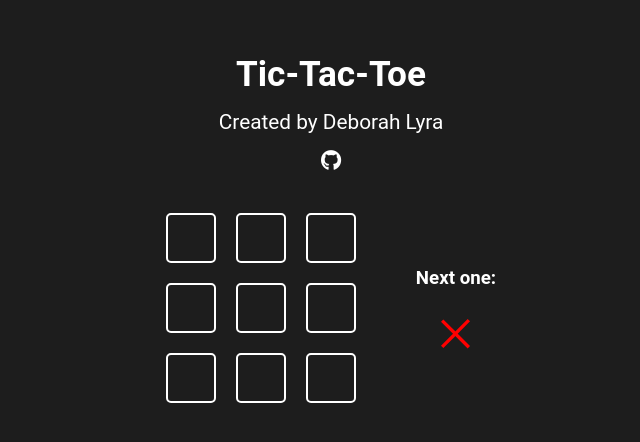
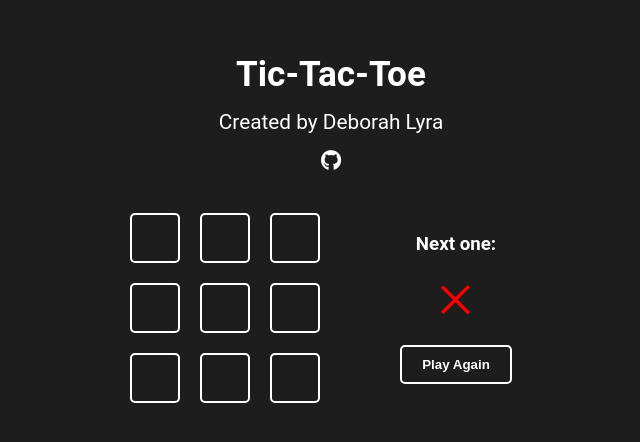
Before and after one commit to DeborahLyra/tic-tac-toe--react, a React (Vite) app: page / in a window 1280 px wide. Shown: the part 192-634 px from the top of the page, without its empty margins (309-949 px from the left). Built offline with nearby package versions, Linux system fonts and the light colour scheme.

Commit message:
reset button

```diff
--- /dev/null
+++ b/src/components/button/Button.jsx
@@ -0,0 +1,28 @@
+import styled from 'styled-components';
+
+
+function Button({ children, onClick, disabled }) {
+    return (
+        <Btn
+        onClick={onClick}
+        disabled = {disabled}
+        >{children}</Btn>
+    )
+}
+
+export const Btn = styled.button`
+    padding: 10px 20px;
+   border: 2px #ffff solid;
+   border-radius: 5px;
+   background-color: transparent;
+   color: #ffff;
+   font-weight: bold;
+    cursor: pointer;
+
+    &:hover{
+        background-color: #ffff;
+        color: black;
+    }
+`
+
+export default Button
--- a/src/components/game/Game.jsx
+++ b/src/components/game/Game.jsx
@@ -2,17 +2,18 @@ import { useState, useEffect } from "react";
 import GameOpition from "../gameOpition/GameOpition"
 import styled from 'styled-components';
 import Icon from "../icon/Icon";
+import GameInfo from "../gameInfo/GameInfo";
 
 //possibilidades de vitórias
 const winerTable = [
-  [0,1,2],
-  [3,4,5],
-  [6,7,8],
-  [0,4,8],
-  [2,4,6],
-  [0,3,6],
-  [1,4,7],
-  [2,5,8],
+  [0, 1, 2],
+  [3, 4, 5],
+  [6, 7, 8],
+  [0, 4, 8],
+  [2, 4, 6],
+  [0, 3, 6],
+  [1, 4, 7],
+  [2, 5, 8],
 ]
 
 function Game() {
@@ -32,9 +33,15 @@ function Game() {
   const verifyGame = () => {
     winerTable.forEach((line) => {
       const values = line.map((value) => gameState[value]); //o que está na tabela são as posicoes do array, então ele acaba pegando o item na posicao tal
-      const acc = values.reduce((acc, value)=> acc + value) // aqui soma, pq se der 3 ou -3 tem um vencedor
-      if(acc === 3 || acc === -3) {setWinner(acc/3)}
+      const acc = values.reduce((acc, value) => acc + value) // aqui soma, pq se der 3 ou -3 tem um vencedor
+      if (acc === 3 || acc === -3) { setWinner(acc / 3) }
     })
+  }
+
+  const handleReset = () => {
+    setGameState(Array(9).fill(0));
+    setCurrentPlayer(currentPlayer === 1 ? -1 : 1);
+    setWinner(0)
   }
 
   useEffect(() => {
@@ -55,12 +62,10 @@ function Game() {
           })
         }
       </DivBoard>
-      <DivInfo>
-        <h3>Next one:</h3>
-        {
-          currentPlayer === 1 ? <Icon iconName='circle' /> : <Icon iconName='x' />
-        }
-      </DivInfo>
+      <GameInfo
+        currentPlayer={currentPlayer}
+        winner={winner}
+        onReset={handleReset} />
     </DivContainer>
 
   )
@@ -78,11 +83,5 @@ export const DivContainer = styled.div`
   gap: 60px;
 `;
 
-export const DivInfo = styled.div`
-display: flex;
-flex-direction: column;
-align-items: center;
-gap: 30px;
-`;
 
 export default Game
--- /dev/null
+++ b/src/components/gameInfo/GameInfo.jsx
@@ -0,0 +1,49 @@
+import styled from 'styled-components';
+import Icon from "../icon/Icon";
+import Button from '../button/Button';
+
+function GameInfo({ currentPlayer, winner, onReset }) {
+    return (
+        <DivInfo>
+            {
+                winner === 0 &&
+                <>
+                    <h3>Next one:</h3>
+                    {
+                        currentPlayer === 1 ? <Icon iconName='circle' /> : <Icon iconName='x' />
+                    }
+                </>
+            }
+            {
+                winner !== 0 &&
+                <>
+                    <h3>End Game! The winner is:</h3>
+                    {
+                        winner === 1 ? <Icon iconName='circle' /> : <Icon iconName='x' />
+                    }
+
+                </>
+            }
+             <Button
+             onClick={onReset}
+             disabled= {winner === 0}>
+                Play Again
+             </Button>
+
+        </DivInfo>
+    )
+}
+
+// disabled= {winner === 0} = precisa de um true ou false
+
+export const DivInfo = styled.div`
+display: flex;
+flex-direction: column;
+align-items: center;
+gap: 30px;
+padding: 20px;
+`;
+
+
+
+export default GameInfo
```
